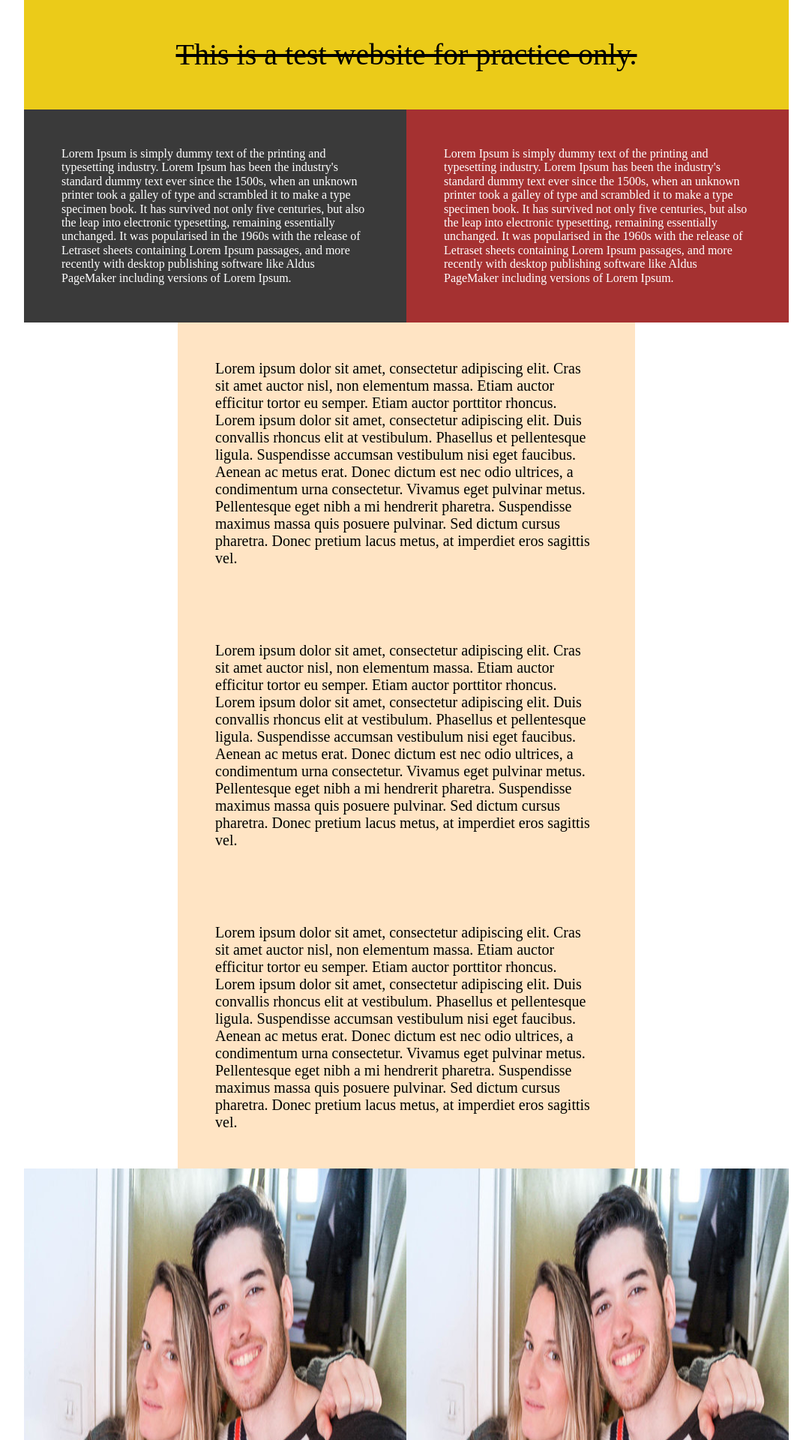
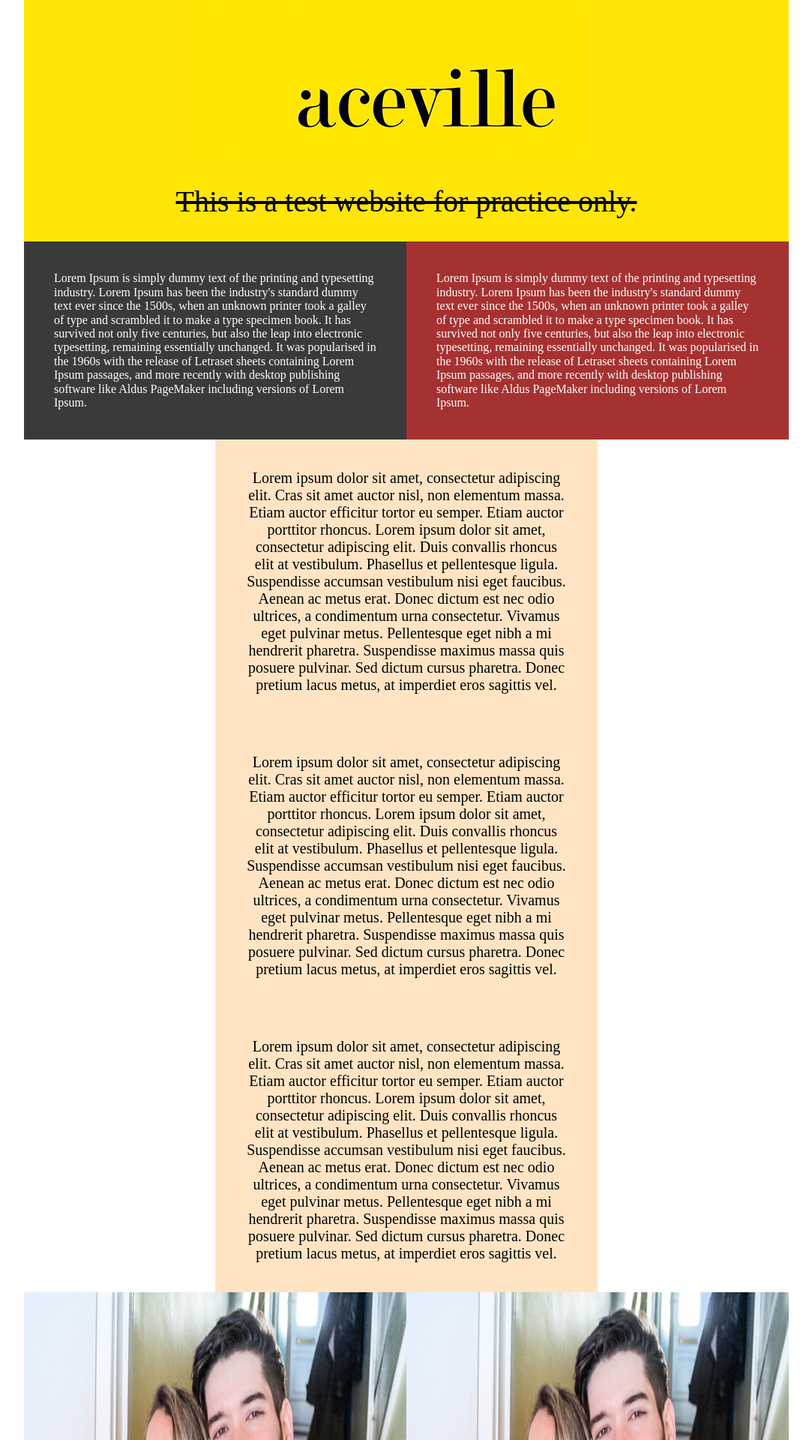
Before and after one commit to Kreceo/Archived-Beginner-Projects, a PHP site: page / in a window 1280 px wide. Shown: the top 1920 px of the page at 75% size, without its empty margins (98-1181 px from the left). Run offline with PHP 8.4, Linux system fonts and the light colour scheme; some web fonts are replaced.

Commit message:
Section 1 change

```diff
--- a/Websites/Website-1/css/index.css
+++ b/Websites/Website-1/css/index.css
@@ -385,18 +385,31 @@
  .section1-container {
     width: 100%;
     max-width: 1020px;
-    background-color: #ebcb19;
+    background-color: #ffe606;
+    display: flex;
+    flex-wrap: wrap;
+    flex-direction: column;
+    align-content: center;
+    justify-content: center;
 }
 
-.section1-text {
+.section1-top {
+  widows: 100%;
+  margin-left: 250px
+}
+
+.section1-bottom {
+    width: 100%;
+    max-width: 1020px;
     font-size: 40px;
     font-family: 'Noto Serif TC';
     text-decoration: line-through;
     text-align: center;
+    padding: 30px;
 }
 
 .section1-padding {
-    padding: 50px;
+padding: 40px;
 }
 
 /* Section 2 classes */
@@ -440,14 +453,18 @@
   flex-wrap: wrap;
   flex-direction: column;
   align-content: center;
+  justify-content: center;
 }
 
 .section3-box {
   widows: 100%;
-  max-width: 510px;
+  max-width: 510;
   font-size: 20px;
+  text-align: center;
   background-color: bisque;
   font-family: 'Noto Serif TC';
+  margin-left: 255px;
+  margin-right: 255px;
 }
 
 /* Setion 4 Classes */
--- a/Websites/Website-1/index.html
+++ b/Websites/Website-1/index.html
@@ -11,13 +11,19 @@
 
 <body>
 
+    <div class="overall-container-row">
+
     <!-- Section 1 - Header Start -->
-
-    <div class="overall-container-row">
 
         <div class="section1-container">
 
-            <div class="section1-text section1-padding">
+            <div class="section1-top">
+
+                <img src="images/aceville_yellow_logo.jpg"/>
+
+            </div>
+
+            <div class="section1-bottom">
                 This is a test website for practice only.
 
             </div>
@@ -178,7 +184,7 @@
 
 <!-- Section 6 - Start -->
 
-        <div class="section6-overall">
+    <div class="section6-overall">
 
             <div class="section6-containerleft">
 
```
Also changed, not shown: Websites/Website-1/images/aceville_yellow_logo.jpg (added).
